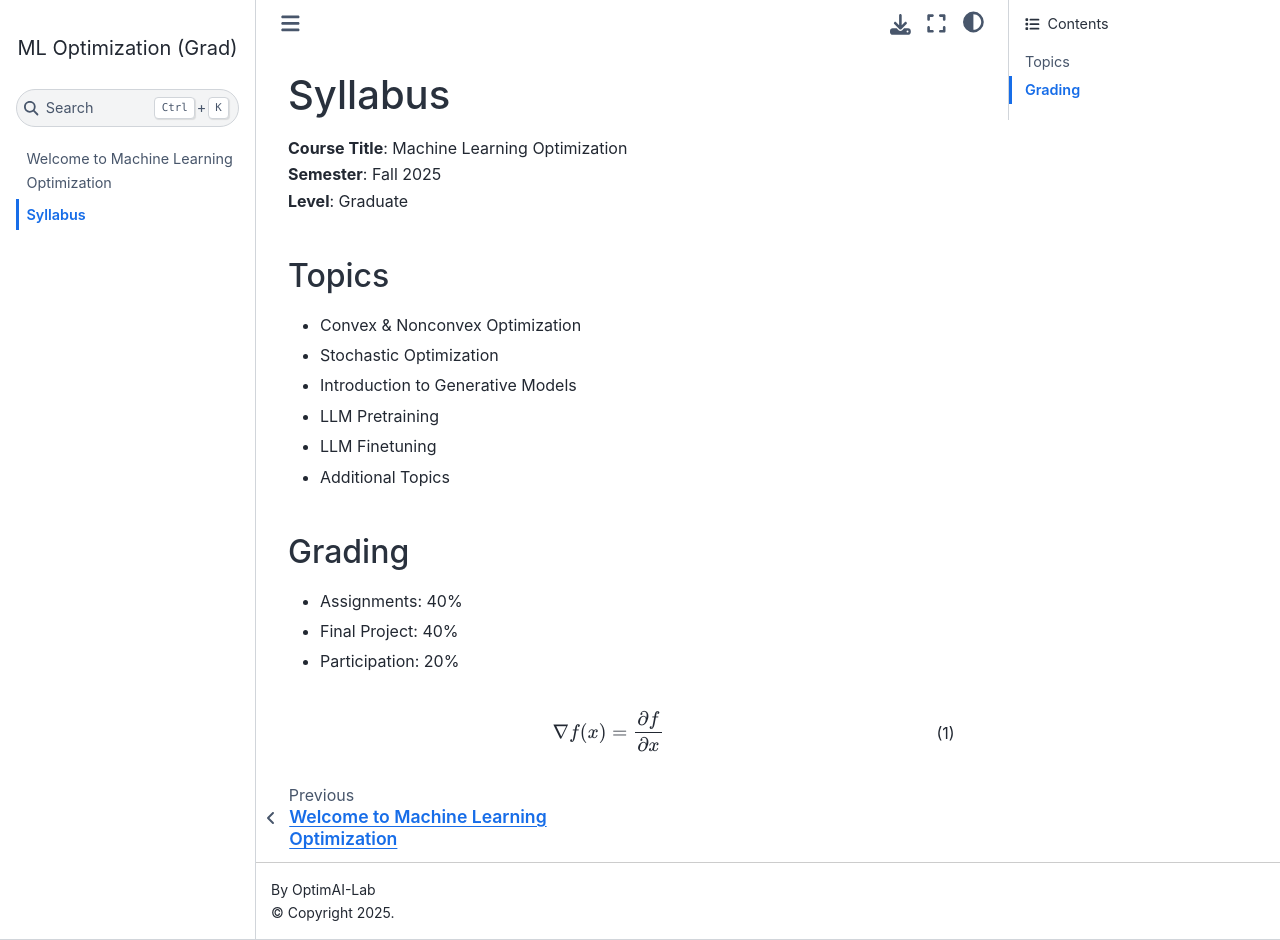
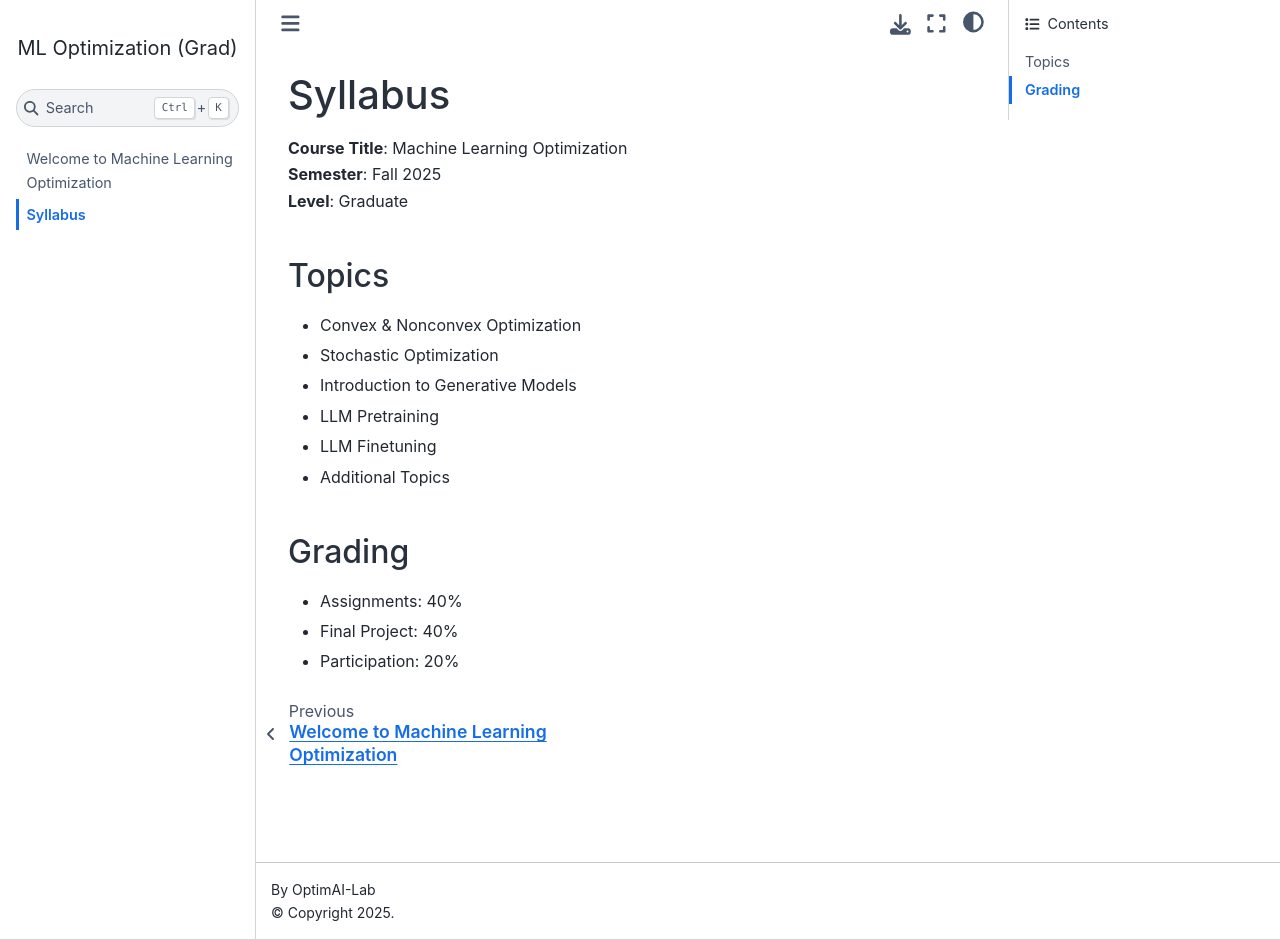
Before and after one commit to JasonJiaxiangLi/test_website, a Jupyter Book: the page built from syllabus.md, in a window 1280 px wide and 940 px high. Built offline with Jupyter Book 1.0.4 settings and Sphinx 7.4.7 and the Sphinx Book theme 1.1.4, drawn with Linux system fonts in a browser that asks for light colours; pages that are not in the unit, such as notebooks, are missing from menus.

````diff
--- a/syllabus.md
+++ b/syllabus.md
@@ -16,10 +16,3 @@
 - Assignments: 40%
 - Final Project: 40%
 - Participation: 20%
-
-
-
-```{math}
-:label: eq-gradient
-\nabla f(x) = \frac{\partial f}{\partial x}
-```
````
Also changed, not shown: 1 other file.
